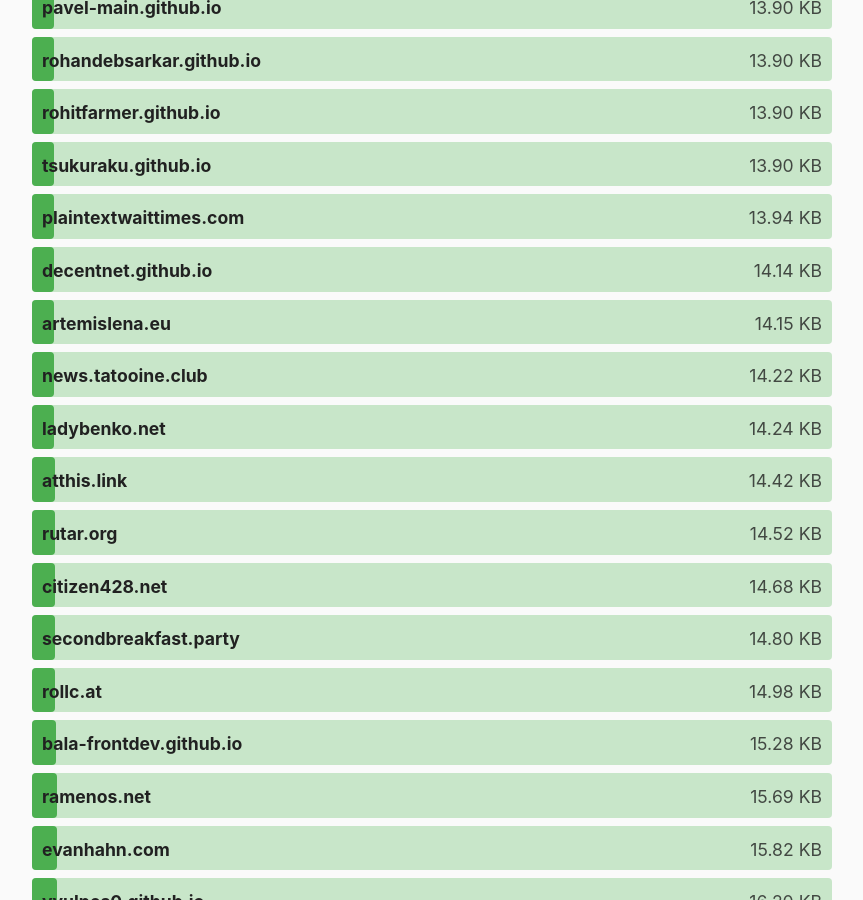
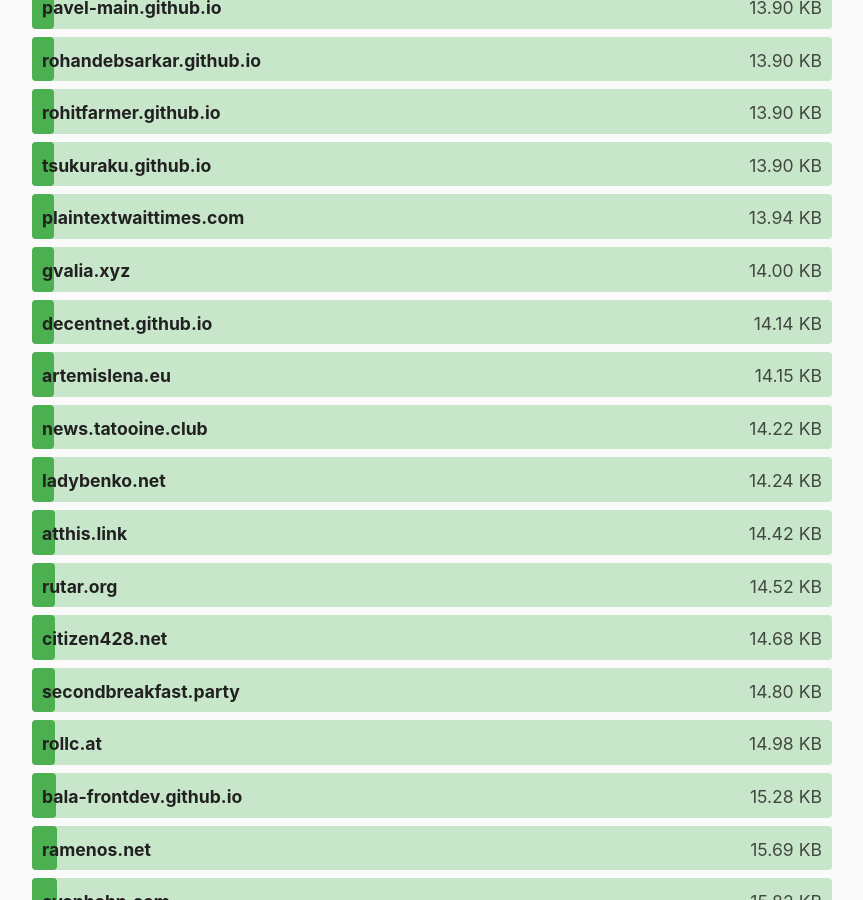
Before and after one commit to kevquirk/512kb.club, a Jekyll site: the page built from index.md, in a window 1280 px wide and 900 px high, scrolled down 6004 px. Shown: the whole window, without its empty margins (208-1071 px from the left). Built offline with Jekyll 4.4.1, drawn with Linux system fonts in a browser that asks for light colours.

Commit message:
Add gvalia.xyz to sites.yml

```diff
--- a/_data/sites.yml
+++ b/_data/sites.yml
@@ -1603,6 +1603,11 @@
   size: 72.49
   last_checked: 2025-05-18
 
+- domain: gvalia.xyz
+  url: https://gvalia.xyz/en/
+  size: 14
+  last_checked: 2025-06-10
+
 - domain: habedieeh.re
   url: https://www.habedieeh.re/
   size: 59.70
```
